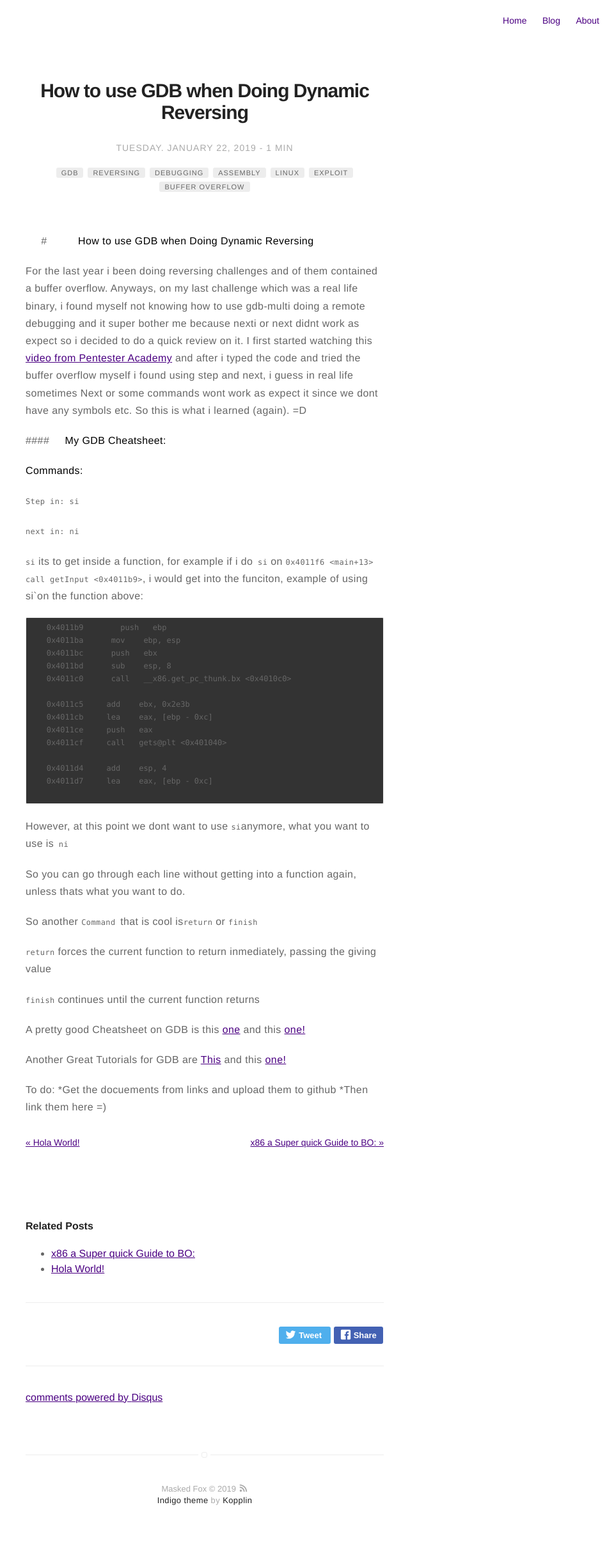
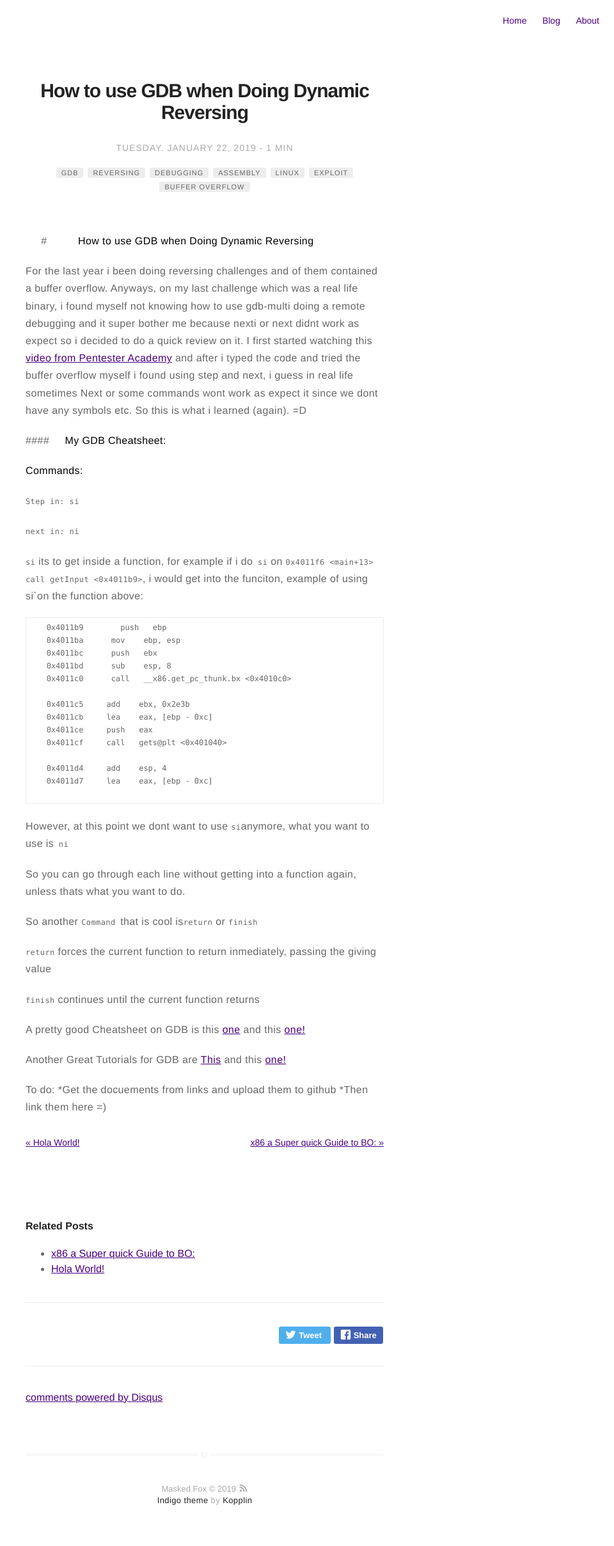
Before and after one commit to MaskedFox/maskedfox.github.io, a Jekyll site: the page built from _posts/2019-01-22-My-GDB-Cheat.md, in a window 1280 px wide. Shown: the whole page at 64% size, without its empty margins (320-1280 px from the left). Built offline with Jekyll 4.4.1, drawn with Linux system fonts in a browser that asks for light colours; comment, search, counter and statistics services are not loaded.

Commit message:
Update general.sass

```diff
--- a/_sass/base/general.sass
+++ b/_sass/base/general.sass
@@ -110,7 +110,7 @@ pre
 	font-size: 1.2rem
 	line-height: 2rem
 	overflow: auto
-	background: #333
+	background: #black
 	border: 1px solid $epsilon
 	border-radius: 2px
 
```
